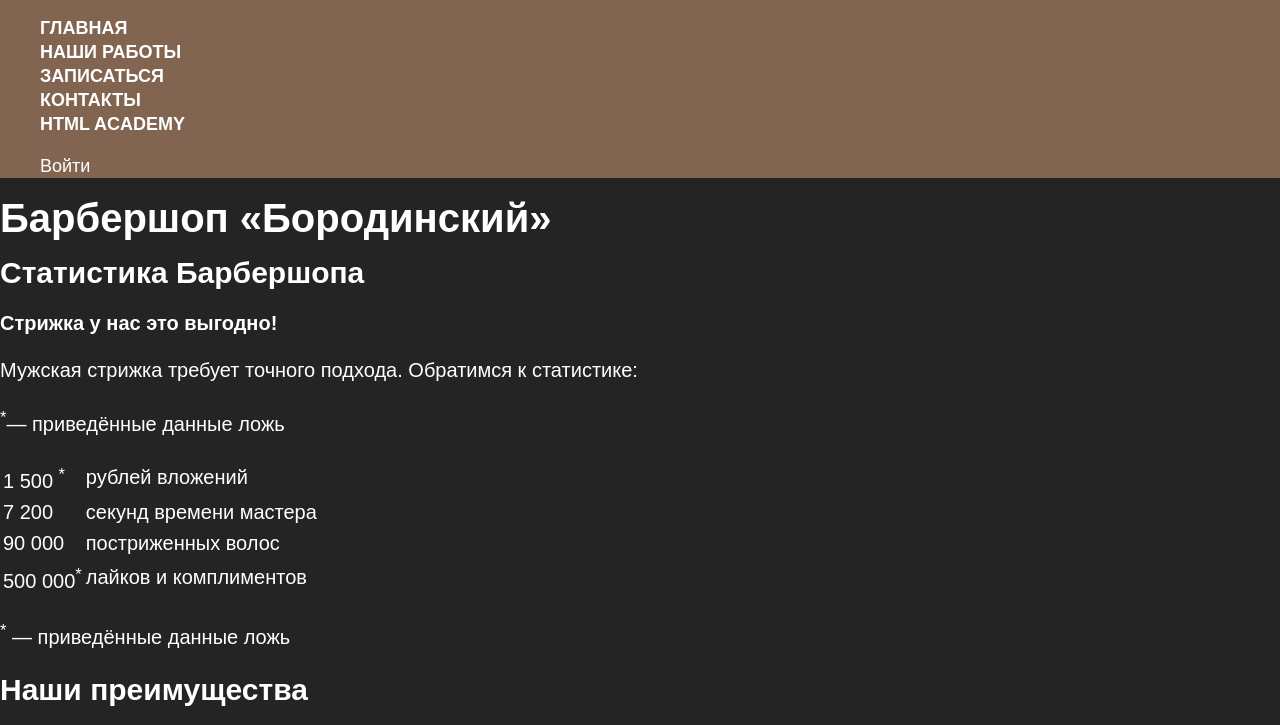
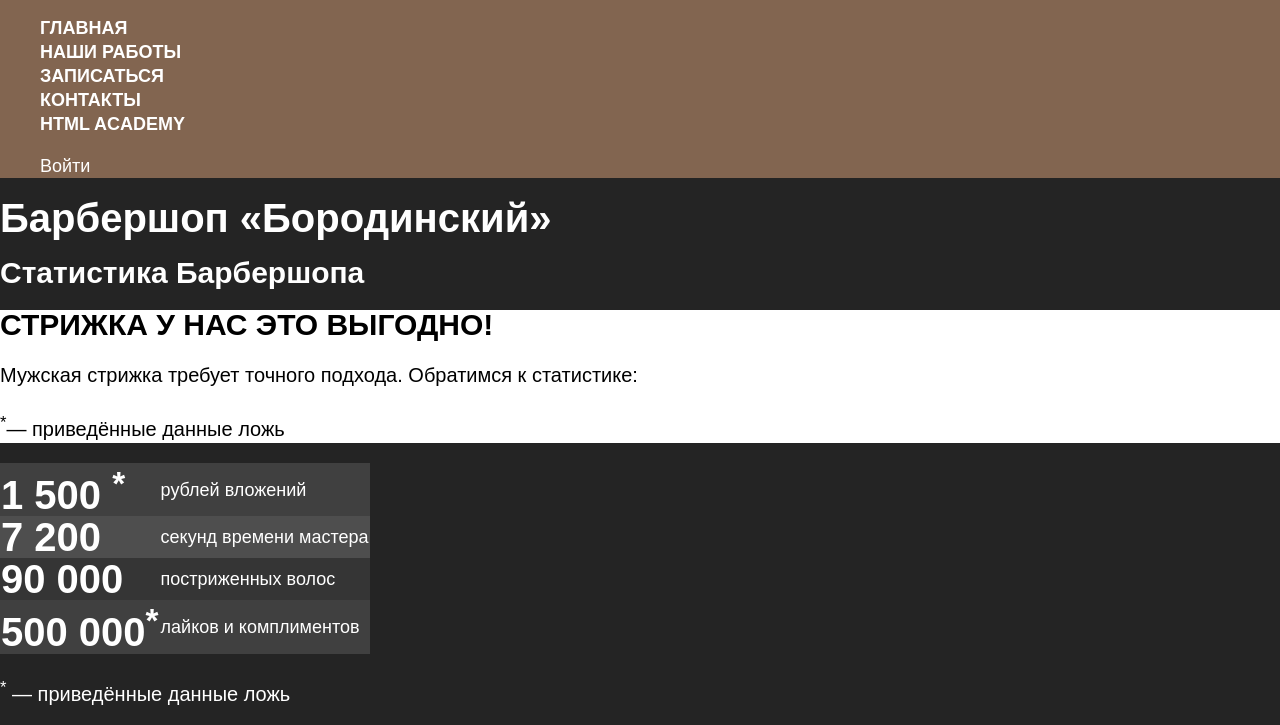
Before and after one commit to IldarExpert/barbershop-all, a website: page source/index.html in a window 1280 px wide. Shown: the part 66-791 px from the top of the page. Drawn offline with nearby package versions, Linux system fonts and the light colour scheme; files that its build step writes are made by us from their sources.

Commit message:
рифты, фоны для header main-nav

```diff
--- a/source/less/blocks/stats.less
+++ b/source/less/blocks/stats.less
@@ -3,11 +3,16 @@
 }
 
 .stats__header {
-
+  background-color: #ffffff;
+  color: #000000;
 }
 
 .stats__slogan {
-
+  font-weight: 700;
+  font-size: 30px;
+  line-height: 30px;
+  text-transform: uppercase;
+  text-align: center;
 }
 
 .stats__intro {
@@ -27,13 +32,32 @@
 }
 
 .stats__list {
+  border-collapse: collapse;
+}
 
+.stats__list tr:nth-child(1) {
+  background-color: #404040;
+}
+
+.stats__list tr:nth-child(2) {
+  background-color: #4e4e4e;
+}
+
+.stats__list tr:nth-child(3) {
+  background-color: #353535;
+}
+
+.stats__list tr:nth-child(4) {
+  background-color: #404040;
 }
 
 .stats__value {
-
+  font-weight: 700;
+  font-size: 40px;
+  line-height: 40px;
 }
 
 .stats__field {
-
+  font-size: 18px;
+  line-height: 18px;
 }
```
